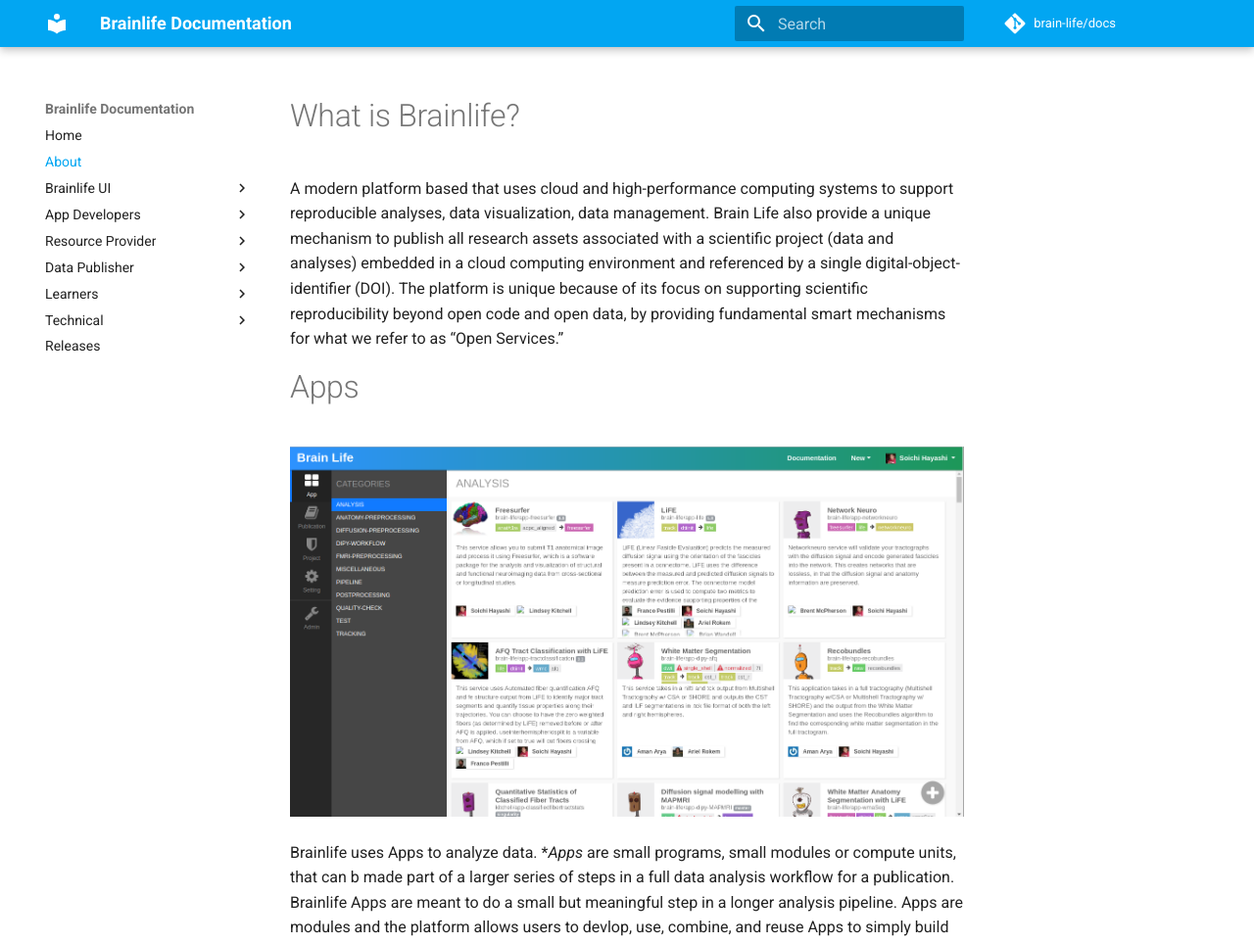
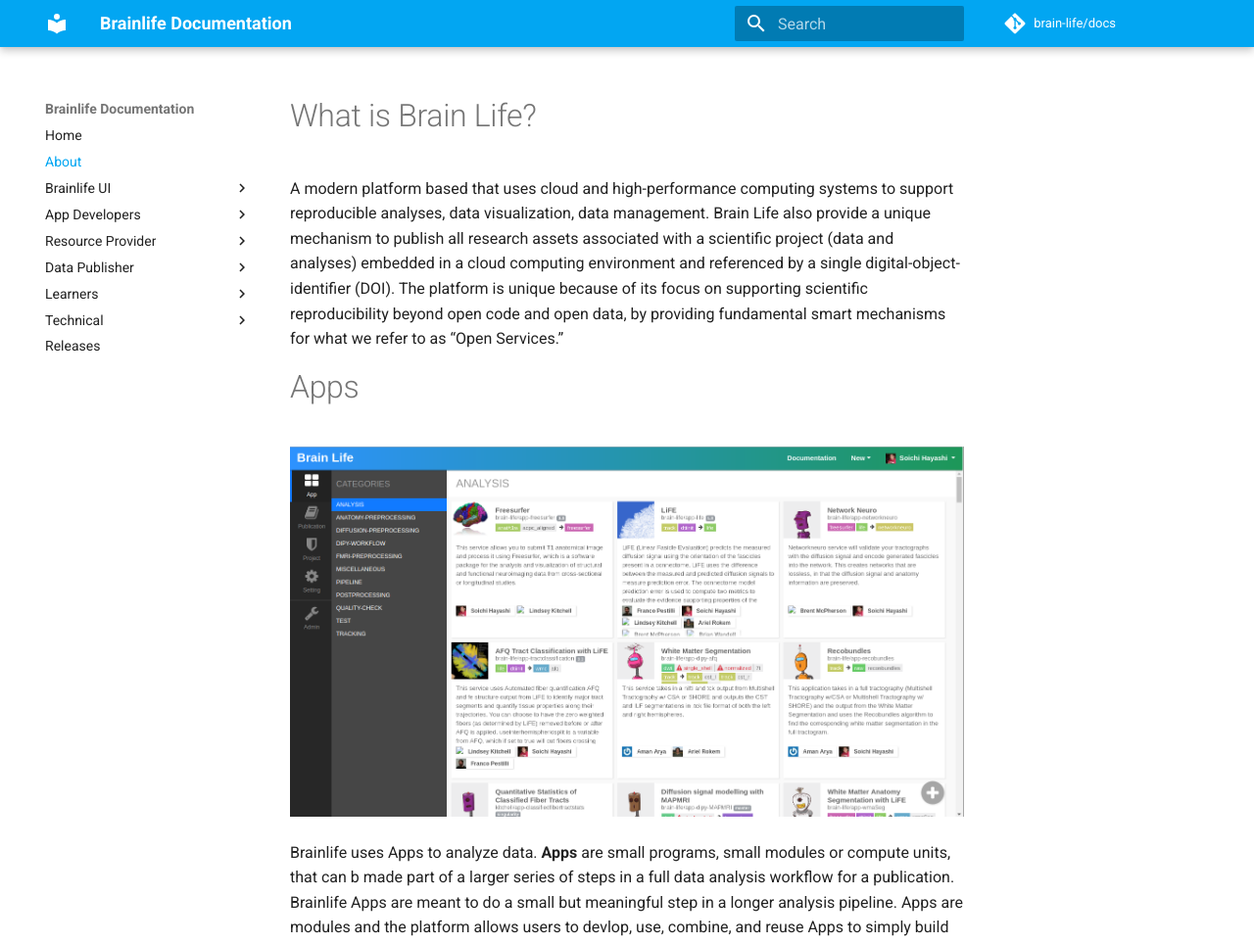
Before and after one commit to brainlife/docs, an MkDocs documentation site: the page built from docs/about.md, in a window 1280 px wide and 1400 px high. Shown: the top 964 px of the window at 98% size. Built offline with MkDocs 1.6.1 and Material for MkDocs 9.7.7, drawn with Linux system fonts in a browser that asks for light colours; comment, search, counter and statistics services are not loaded; old or Windows-style settings are respelled for this version of MkDocs.

Commit message:
Update about.md

```diff
--- a/docs/about.md
+++ b/docs/about.md
@@ -1,5 +1,5 @@
 
-# What is Brainlife?
+# What is Brain Life?
 
 A modern platform based that uses cloud and high-performance computing systems to support reproducible analyses, data visualization, data management. Brain Life also provide a unique mechanism to publish all research assets associated with a scientific project (data and analyses) embedded in a cloud computing environment and referenced by a single digital-object-identifier (DOI). The platform is unique because of its focus on supporting scientific reproducibility beyond open code and open data, by providing fundamental smart mechanisms for what we refer to as “Open Services.”
 
@@ -7,7 +7,7 @@
 
 ![dataset](/img/apps.png)
 
-Brainlife uses Apps to analyze data. **Apps* are small programs, small modules or compute units, that can b made part of a larger series of steps in a full data analysis workflow for a publication. Brainlife Apps are meant to do a small but meaningful step in a longer analysis pipeline. Apps are modules and the platform allows users to devlop, use, combine, and reuse Apps to simply build complex pipelines for customized brain data analyses. Most Apps indeed do only one thing, they process data in a specific way and are meant to perform a small set of operations and handle small sets of data; they do one thing, they do it well.
+Brainlife uses Apps to analyze data. **Apps** are small programs, small modules or compute units, that can b made part of a larger series of steps in a full data analysis workflow for a publication. Brainlife Apps are meant to do a small but meaningful step in a longer analysis pipeline. Apps are modules and the platform allows users to devlop, use, combine, and reuse Apps to simply build complex pipelines for customized brain data analyses. Most Apps indeed do only one thing, they process data in a specific way and are meant to perform a small set of operations and handle small sets of data; they do one thing, they do it well.
 
 Apps can be developed and published on the Brain Life Platform by anyone. App developers can be computational neuroscientists, cognitive neuroscientists, but also computer scientists or engineers. Apps are snippets of code implementing algorithms or analyses. By follow a few easy steps code to publish the code on the Brain Life platform as an App. Publishing code as an App allows scientists to use the data and computational resources available through Brain Life.
 
```
